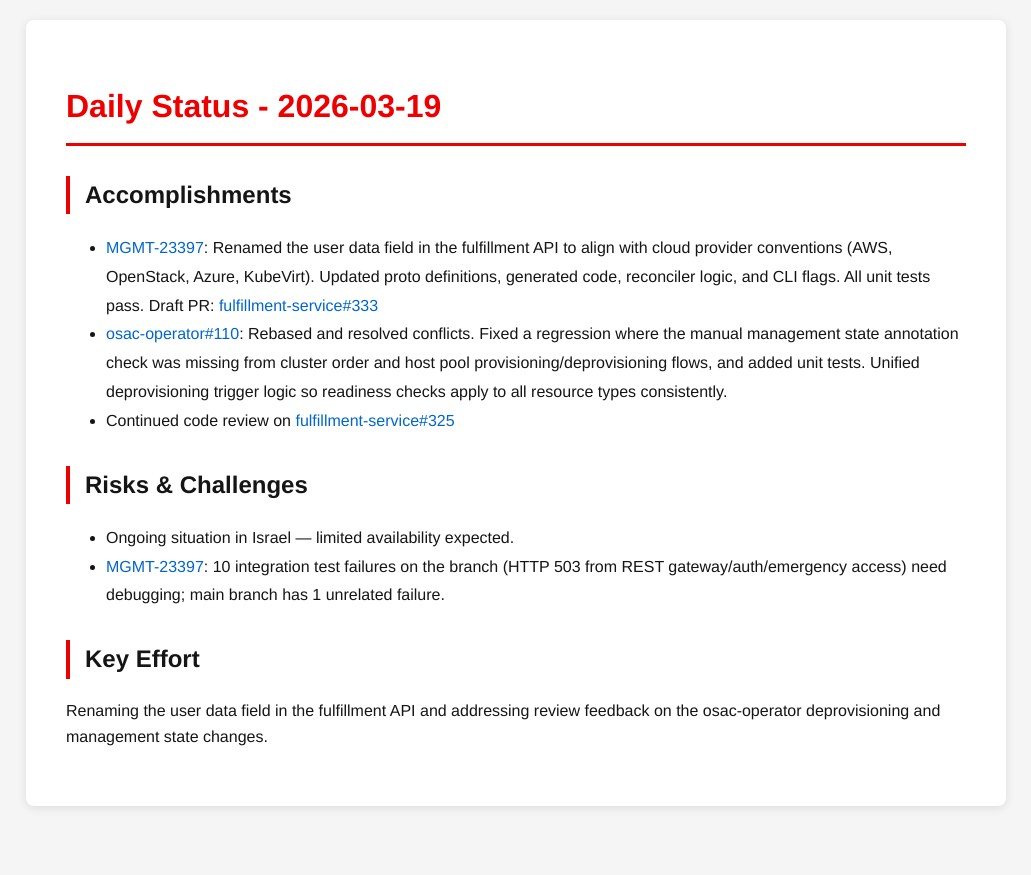
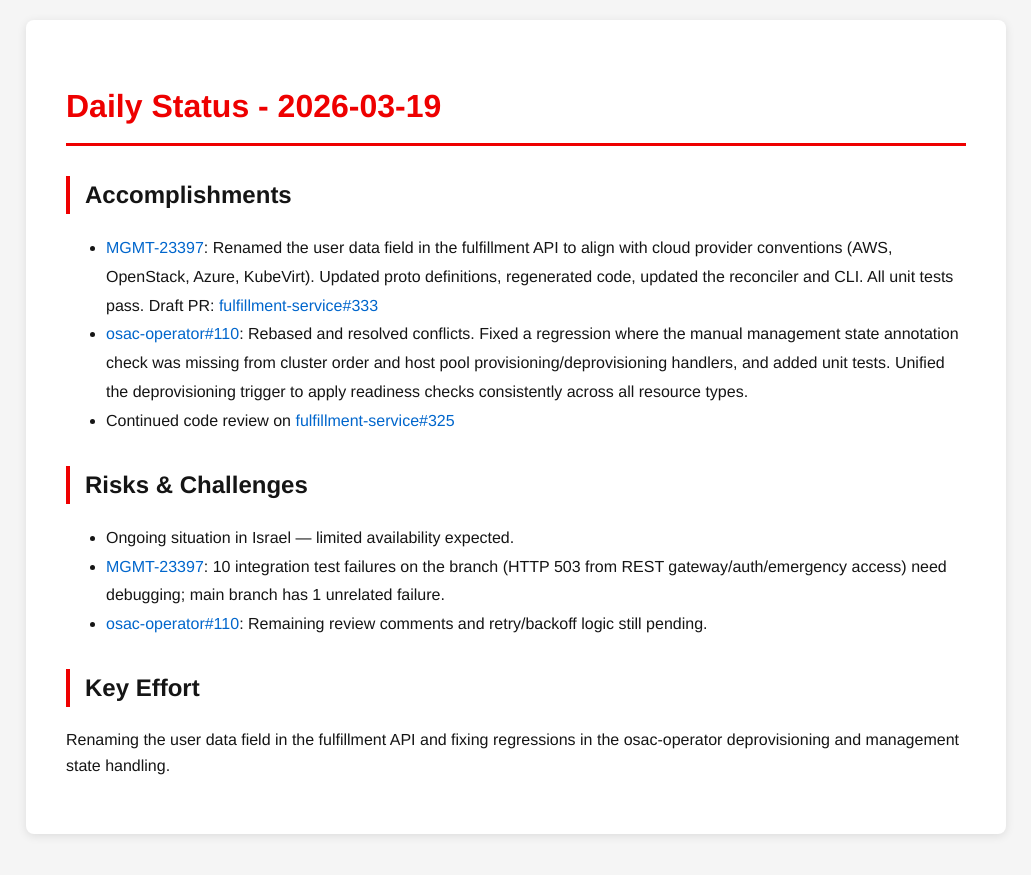
Before and after one commit to tzvatot/daily-status, a Jekyll site: the page built from 2026-03-19.md, in a window 1280 px wide. Shown: the top 875 px of the page, without its empty margins (124-1155 px from the left). Built offline with Jekyll 4.4.1, drawn with Linux system fonts in a browser that asks for light colours.

Commit message:
Daily status update - 2026-03-19

```diff
--- a/2026-03-19.md
+++ b/2026-03-19.md
@@ -7,13 +7,14 @@
 # Daily Status - 2026-03-19
 
 ## Accomplishments
-- [MGMT-23397](https://issues.redhat.com/browse/MGMT-23397): Renamed the user data field in the fulfillment API to align with cloud provider conventions (AWS, OpenStack, Azure, KubeVirt). Updated proto definitions, generated code, reconciler logic, and CLI flags. All unit tests pass. Draft PR: [fulfillment-service#333](https://github.com/osac-project/fulfillment-service/pull/333)
-- [osac-operator#110](https://github.com/osac-project/osac-operator/pull/110): Rebased and resolved conflicts. Fixed a regression where the manual management state annotation check was missing from cluster order and host pool provisioning/deprovisioning flows, and added unit tests. Unified deprovisioning trigger logic so readiness checks apply to all resource types consistently.
+- [MGMT-23397](https://issues.redhat.com/browse/MGMT-23397): Renamed the user data field in the fulfillment API to align with cloud provider conventions (AWS, OpenStack, Azure, KubeVirt). Updated proto definitions, regenerated code, updated the reconciler and CLI. All unit tests pass. Draft PR: [fulfillment-service#333](https://github.com/osac-project/fulfillment-service/pull/333)
+- [osac-operator#110](https://github.com/osac-project/osac-operator/pull/110): Rebased and resolved conflicts. Fixed a regression where the manual management state annotation check was missing from cluster order and host pool provisioning/deprovisioning handlers, and added unit tests. Unified the deprovisioning trigger to apply readiness checks consistently across all resource types.
 - Continued code review on [fulfillment-service#325](https://github.com/osac-project/fulfillment-service/pull/325)
 
 ## Risks & Challenges
 - Ongoing situation in Israel — limited availability expected.
 - [MGMT-23397](https://issues.redhat.com/browse/MGMT-23397): 10 integration test failures on the branch (HTTP 503 from REST gateway/auth/emergency access) need debugging; main branch has 1 unrelated failure.
+- [osac-operator#110](https://github.com/osac-project/osac-operator/pull/110): Remaining review comments and retry/backoff logic still pending.
 
 ## Key Effort
-Renaming the user data field in the fulfillment API and addressing review feedback on the osac-operator deprovisioning and management state changes.
+Renaming the user data field in the fulfillment API and fixing regressions in the osac-operator deprovisioning and management state handling.
```
